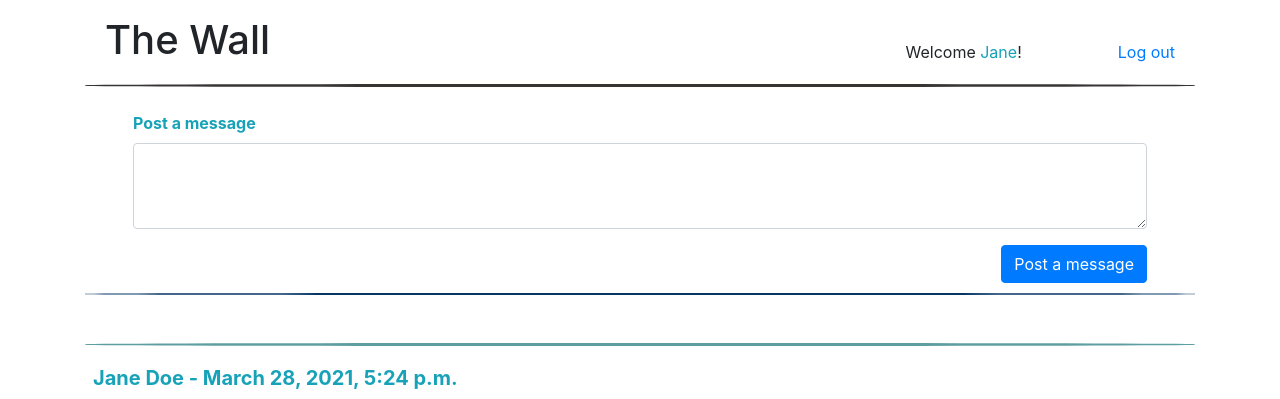
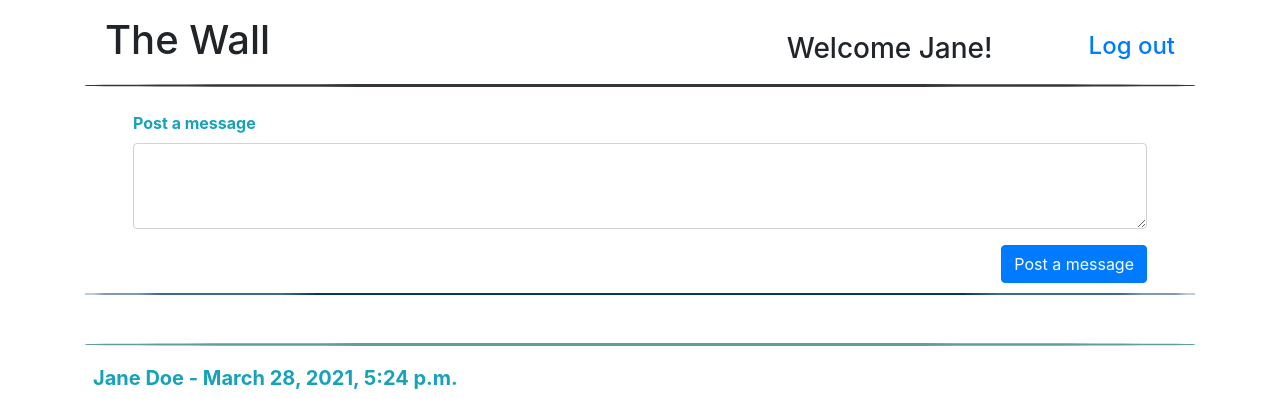
Before and after one commit to aasthaneup/django_theWall, a Django app: template app_wall/templates/wall.html in a window 1280 px wide. Shown: the top 399 px of the page. Run offline with Django 3.2, Linux system fonts and the light colour scheme; the template is opened without the code that fills it: values that come from a table or form of the project are taken from there, others are empty; data comes from the database, SQL or seed files in the repository; some libraries are stand-ins or nearby versions.

Commit message:
header updated

```diff
--- a/app_wall/templates/wall.html
+++ b/app_wall/templates/wall.html
@@ -12,8 +12,8 @@
 <body>
     <div class="container">
         <div class="header mt-3">
-            <a class = "float-right mt-4 ml-5" href="/logout">Log out</a>
-            <p class="float-right mt-4 mr-5">Welcome <span class="text-info">{{logged_user.first_name}}</span>!</p>
+            <a class = "float-right mt-3 ml-5 h4 text-primary" href="/logout">Log out</a>
+            <h3 class="float-right mt-3 mr-5">Welcome {{logged_user.first_name}}!</h3>
             <h1>The Wall</h1>
         </div>
         <div class="line"></div>
```
